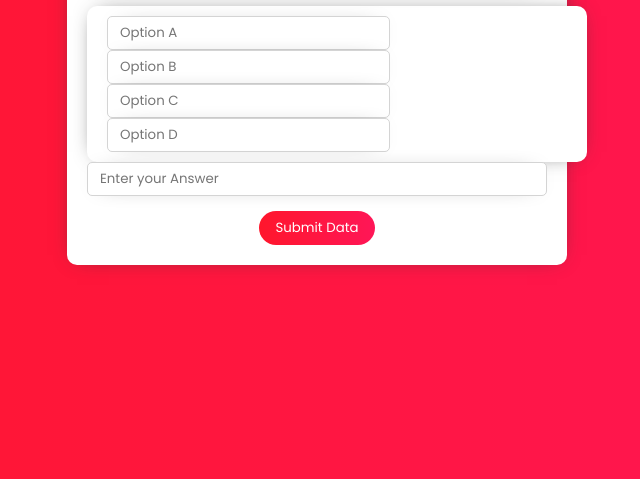
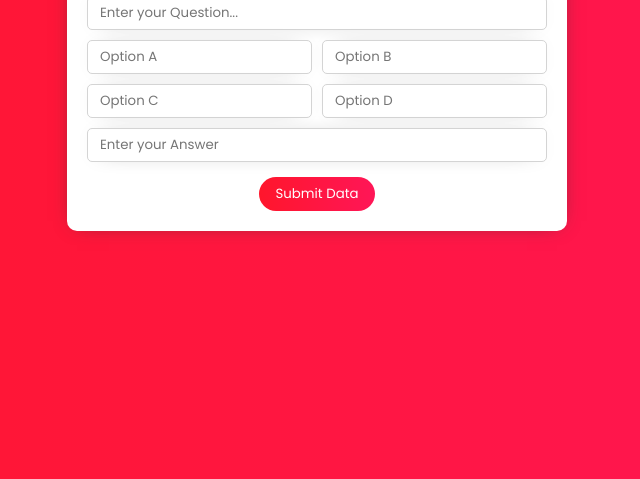
Before and after one commit to pawanpratapweb/quizappapi, a website: page public/admin/index.html in a window 1280 px wide. Shown: the part 321-800 px from the top of the page, without its empty margins (323-963 px from the left). Drawn offline with Linux system fonts and the light colour scheme.

Commit message:
Update style.css

```diff
--- a/public/admin/style.css
+++ b/public/admin/style.css
@@ -45,11 +45,13 @@ h1 {font-family: poppins bold; margin-bottom: 10px; text-align: center;}
 [placeholder="Enter your Question..."]{ width: 100%; margin-bottom: 10px }
 
 .chldContainer div {
-	padding: 10px 20px;
-	border-radius: 10px;
-	background-color: white;
-	box-shadow: 0 0 20px -10px #333333;
-	width: 500px;
+	width: 100%;
+	display: grid;
+	grid-template-rows: 1fr 1fr;
+	grid-template-columns: 50% 50%;
+	grid-gap: 10px;
+	margin-bottom: 10px;
+	padding-right: 10px;
 }
 
 [placeholder="Enter your Answer"]{ width: 100%; margin-bottom: 15px }
```
